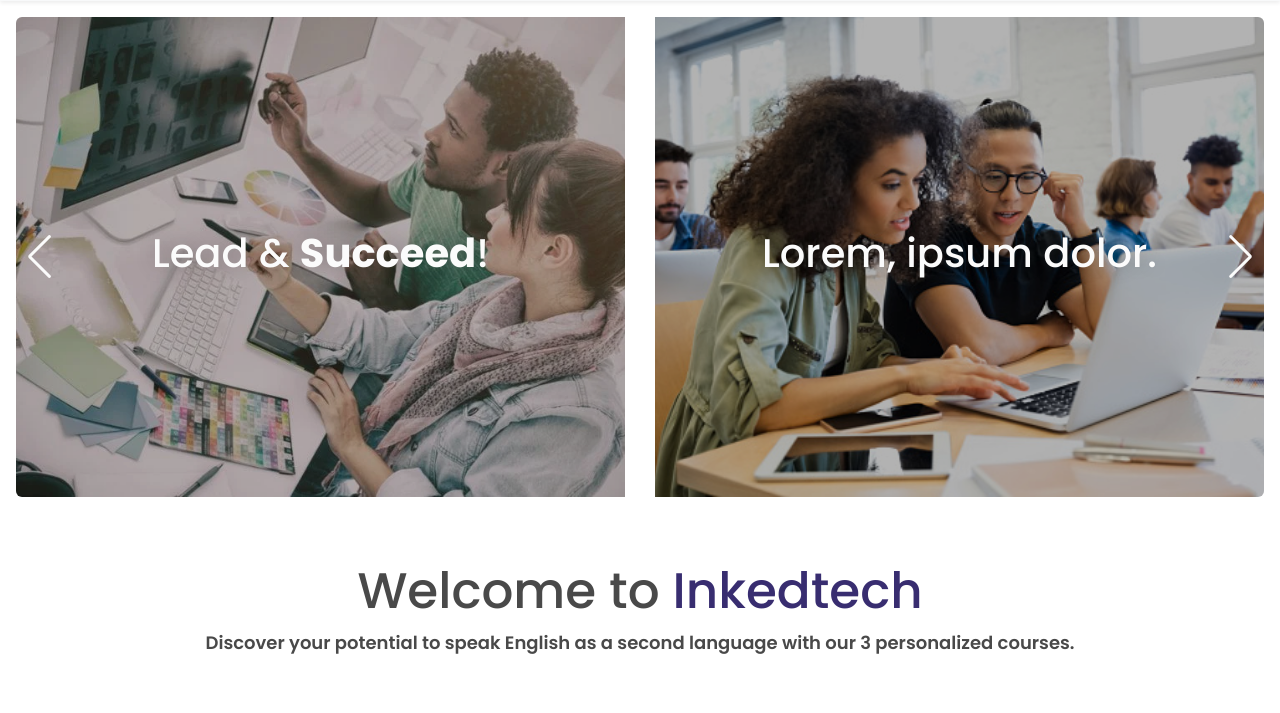
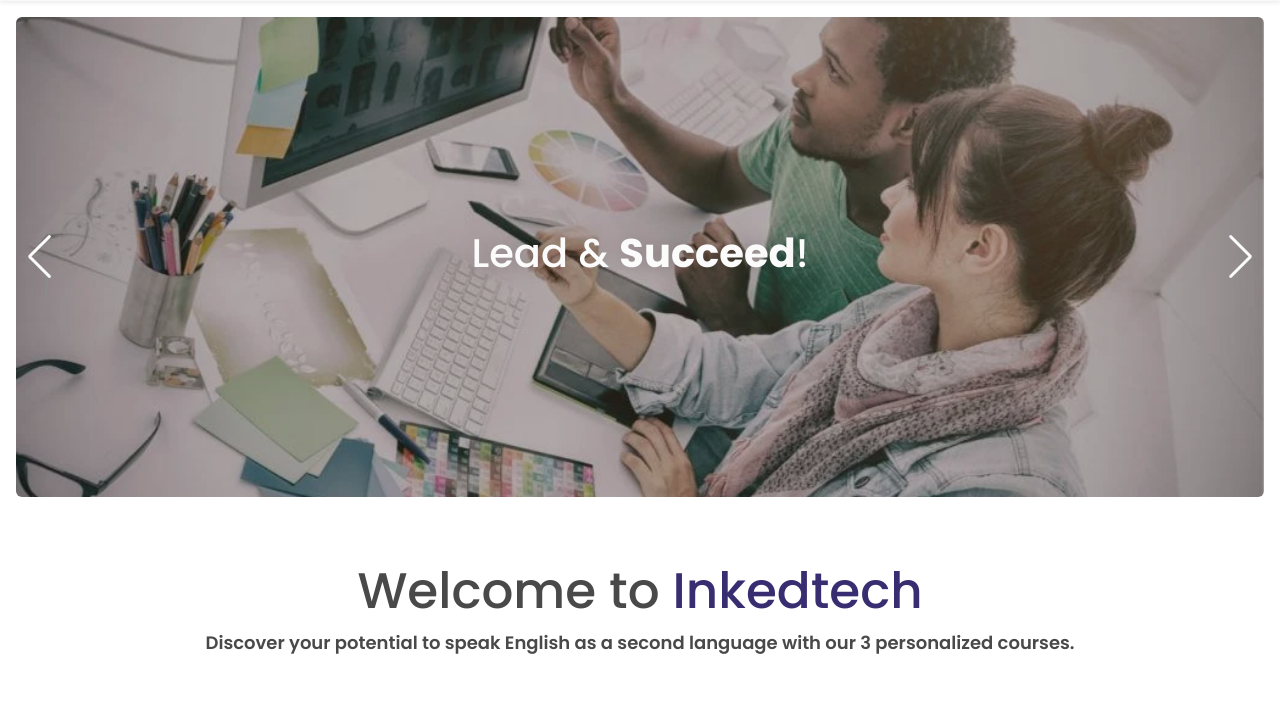
Before and after one commit to Eabishen/Inkedtech, a plain HTML site: page index.html in a window 1280 px wide. Shown: the part 87-800 px from the top of the page. Drawn offline with nearby package versions, Linux system fonts and the light colour scheme.

Commit message:
second commit

```diff
--- a/css/style.css
+++ b/css/style.css
@@ -205,7 +205,6 @@ body {
     display: flex;
     flex-direction: column;
     justify-content: center;
-    background-color: var(--white);
     padding: 10px;
 }
 
--- a/index.html
+++ b/index.html
@@ -234,7 +234,7 @@
                     <span style="color: var(--primary-color)">Review</span>
                 </div>
             </div>
-            <div class="swiper mySwiper">
+            <div class="swiper mySwiper2">
                 <div class="swiper-wrapper">
                     <div class="swiper-slide">
                         <div class="slider-overlay1">
--- a/js/main.js
+++ b/js/main.js
@@ -1,6 +1,20 @@
 // Initialize Swiper
 
 var swiper = new Swiper(".mySwiper", {
+    slidesPerView: 1,
+    spaceBetween: 30,
+    loop: true,
+    pagination: {
+        el: ".swiper-pagination",
+        clickable: true,
+    },
+    navigation: {
+        nextEl: ".swiper-button-next",
+        prevEl: ".swiper-button-prev",
+    },
+});
+
+var swiper = new Swiper(".mySwiper2", {
     loop: true,
     pagination: {
         el: ".swiper-pagination",
```
